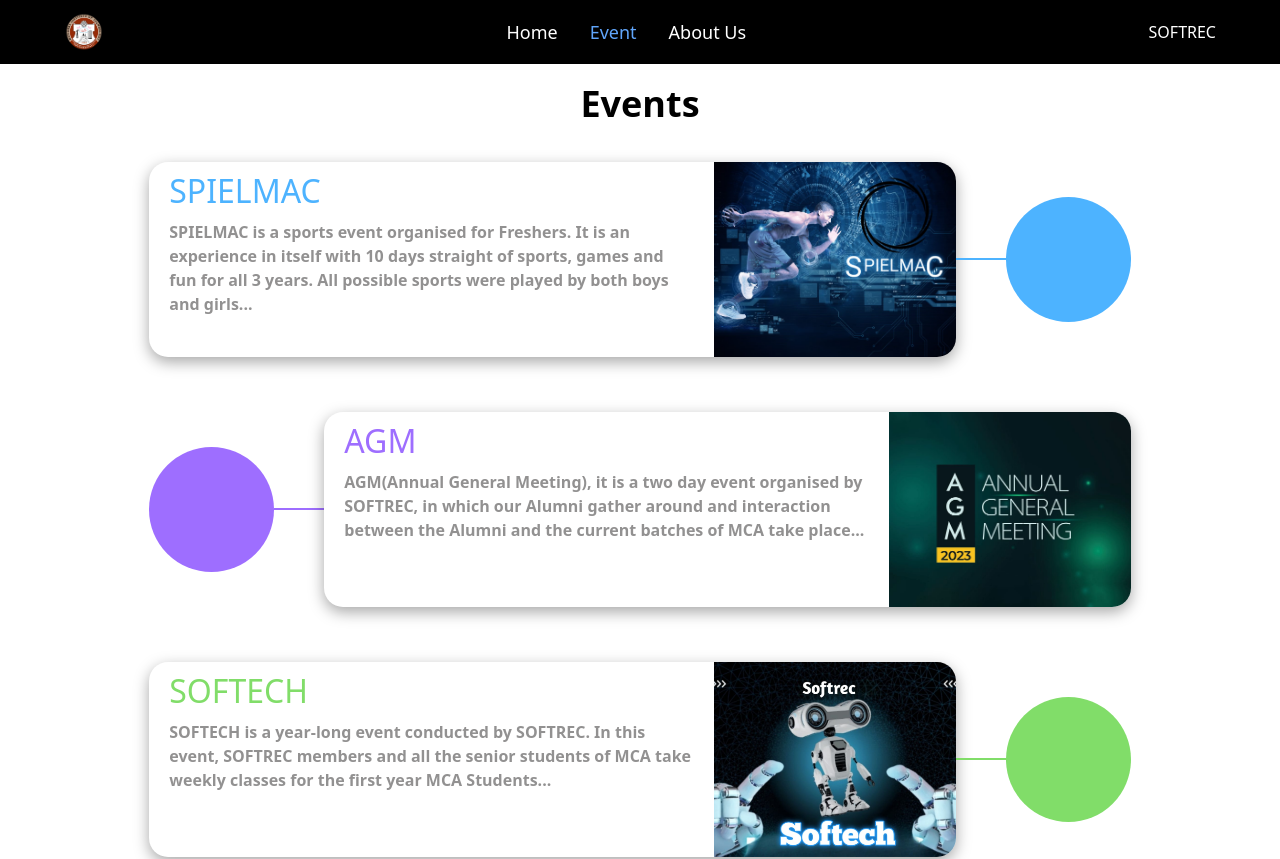
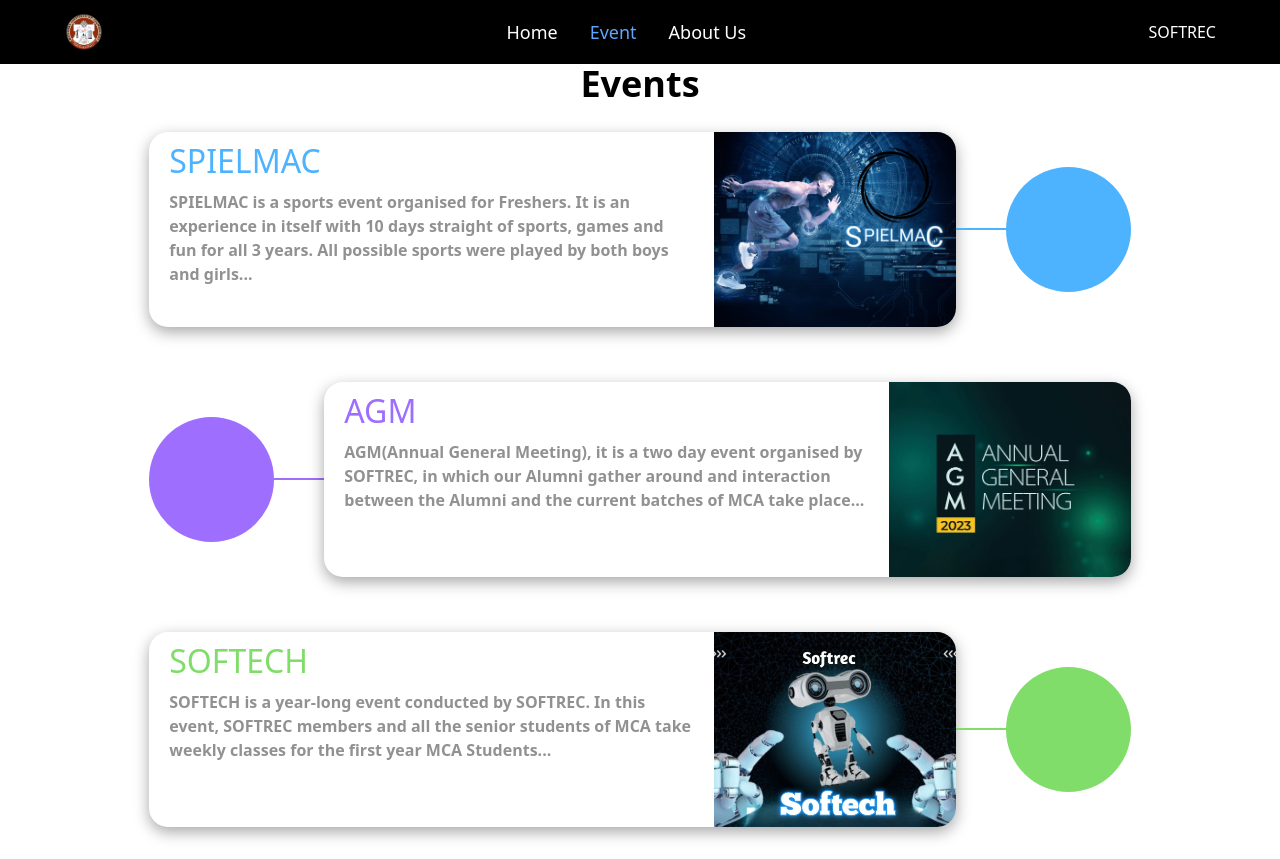
Before and after one commit to AlokSolanky/softrec_24, a React (Create React App) app: page /event in a window 1280 px wide. Shown: the top 859 px of the page. Built offline with nearby package versions, Linux system fonts and the light colour scheme.

Commit message:
above spacing is fixed now just clicking event is remaining

```diff
--- a/src/components/SmallEvents.js
+++ b/src/components/SmallEvents.js
@@ -1,8 +1,8 @@
 import EventCard from "./EventCard";
-
+import "./events.css";
 const SmallEvents = ({ events, onEventClick }) => {
   return (
-    <div className="small-events">
+    <div className=" w-[100%] flex flex-wrap items-center flex-col justify-space small-events">
       {events.map((event) => (
         <EventCard
           key={event.title}
--- a/src/components/events.css
+++ b/src/components/events.css
@@ -1,4 +1,4 @@
-.events-container {
+/* .events-container {
   margin-top: 20px;
   width: 100%;
   min-height: 100vh;
@@ -6,7 +6,7 @@
   align-items: center;
   flex-direction: column;
   justify-content: space-between;
-}
+} */
 .events-container h1,
 .events-container h2,
 .events-container p {
@@ -15,7 +15,7 @@
 }
 .big-event {
   width: 100%;
-  padding: 10px 50px 0px 50px;
+  padding: 10px 30px 0px 30px;
   color: gray;
   border-bottom: 1px solid gray;
   box-sizing: border-box;
@@ -70,21 +70,6 @@
 .paused {
   animation-play-state: paused;
 }
-
-/* Adding some media queries to make it responsive */
-/* @media (max-width: 768px) {
-  .event-card {
-    min-width: 150px;
-    height: 120px;
-  }
-}
-
-@media (max-width: 480px) {
-  .event-card {
-    min-width: 100px;
-    height: 100px;
-  }
-} */
 
 .gallery {
   color: rgb(150, 150, 150);
@@ -155,14 +140,14 @@ button:hover {
   color: #ffffff;
 }
 
-.small-events {
+/* .small-events {
   width: 100%;
   display: flex;
   flex-wrap: wrap;
   align-items: center;
   flex-direction: column;
   justify-content: space-between;
-}
+} */
 .event-card {
   width: 70%;
   height: 250px;
--- a/src/pages/Events.js
+++ b/src/pages/Events.js
@@ -83,12 +83,14 @@ const Events = () => {
   };
 
   return (
-    <div className="events-container" ref={bigEventRef}>
+    <div
+      className="mt-20px w-[100%] flex items-center justify-space flex-col"
+      ref={bigEventRef}
+    >
       <h1 className="text-4xl font-bold text-center m-0 p-0">Events</h1>
 
-      {/* Only render BigEvent when there's an event */}
       {selectedEvent && (
-        <div className="big-event-wrapper">
+        <div>
           <BigEvent event={selectedEvent} />
         </div>
       )}
```
